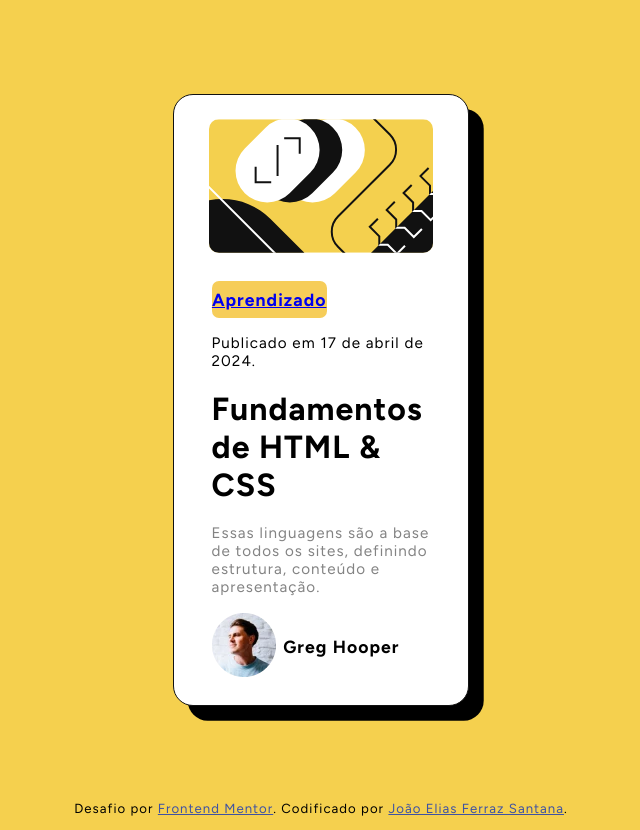
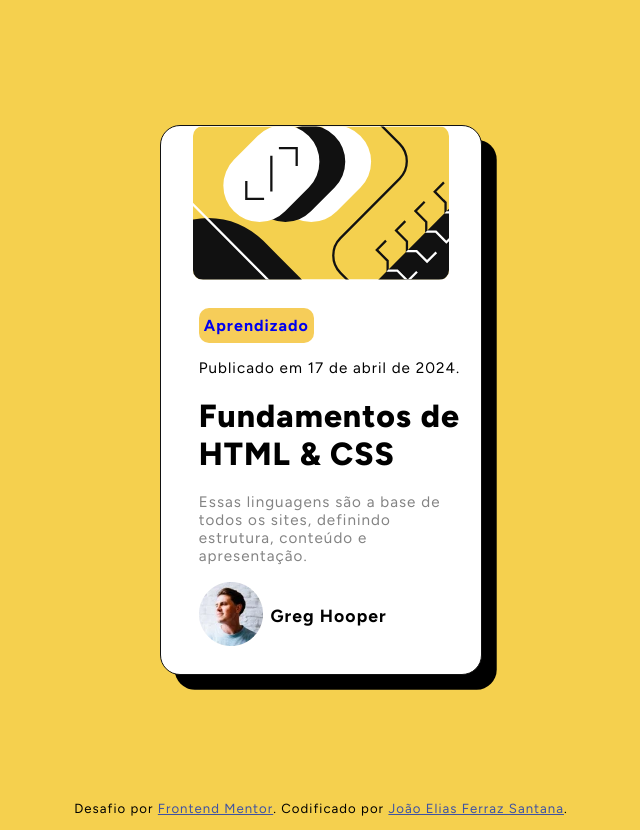
Before and after one commit to eng-joaoelias/blog-view, a plain HTML site: page index.html in a window 1280 px wide. Shown: the whole page, without its empty margins (319-959 px from the left). Drawn offline with Linux system fonts and the light colour scheme.

Commit message:
Envio final CSS

```diff
--- a/css/style.css
+++ b/css/style.css
@@ -1,155 +1,204 @@
 /* Importa a fonte Figtree do Google Fonts */
 @import url('https://fonts.googleapis.com/css2?family=Figtree:ital,wght@0,300..900;1,300..900&display=swap');
 
-/* Estiliza o texto de atribuição */
+/* Estilo para a atribuição no rodapé */
 .attribution {
-    font-size: 1.65vh; /* Define o tamanho da fonte */
+    font-size: 1.65vh; /* Define o tamanho da fonte em unidades de viewport height (vh) */
     text-align: center; /* Centraliza o texto */
     padding-bottom: 1.7vh; /* Adiciona espaço abaixo do texto */
 }
 
-/* Estiliza os links de atribuição */
+/* Estilo para links na atribuição */
 .attribution a {
-    color: hsl(228, 45%, 44%); /* Define a cor do link */
+    color: hsl(228, 45%, 44%); /* Define a cor dos links */
 }
 
-/* Reseta as propriedades de margem, padding, borda e espaçamento vertical */
+/* Estilo global */
 * {
-    font-family: "Figtree", sans-serif; /* Define a fonte padrão */
-    padding: 0; /* Reseta o padding */
-    margin: 0; /* Reseta a margem */
-    vertical-align: baseline; /* Alinha verticalmente ao baseline */
-    border: 0; /* Reseta a borda */
-    letter-spacing: 0.13vh; /* Define o espaçamento entre letras */
+    font-family: "Figtree", sans-serif; /* Define a fonte padrão para todo o documento */
+    padding: 0; /* Remove o preenchimento padrão */
+    margin: 0; /* Remove as margens padrão */
+    vertical-align: baseline; /* Alinha os elementos verticalmente na linha de base */
+    border: 0; /* Remove as bordas padrão */
+    letter-spacing: 0.13vh; /* Adiciona espaçamento entre letras */
 }
 
-/* Estiliza a imagem do blog */
+/* Estilo para imagens dentro da classe .img-blog */
 .principal .caixa-publicacao .img-blog {
-    border-radius: 10px; /* Adiciona bordas arredondadas */
+    border-radius: 30px; /* Define um raio de borda para as imagens */
 }
 
-/* Estiliza o corpo da página */
+/* Estilo para o corpo da página */
 body {
-    background-color: rgb(245, 208, 78); /* Define a cor de fundo */
+    background-color: rgb(245, 208, 78); /* Define a cor de fundo do corpo da página */
 }
 
-/* Estiliza o contêiner principal */
+/* Estilos para a seção principal */
 .principal {
-    display: flex; /* Usa flexbox para alinhar os elementos */
-    justify-content: center; /* Centraliza horizontalmente */
-    align-items: center; /* Centraliza verticalmente */
-    height: 100vh; /* Define a altura para ocupar a tela inteira */
+    display: flex; /* Define o layout da seção como flexível */
+    justify-content: center; /* Centraliza o conteúdo horizontalmente */
+    align-items: center; /* Centraliza o conteúdo verticalmente */
+    height: 100vh; /* Define a altura da seção principal como 100% da viewport height (vh) */
 }
 
-/* Estiliza o contêiner da publicação */
+/* Estilos para a caixa de publicação */
 .principal .caixa-publicacao {
-    background-color: rgb(255, 255, 255); /* Define a cor de fundo */
-    display: flex; /* Usa flexbox para alinhar os elementos */
-    flex-direction: column; /* Empilha os elementos verticalmente */
+    background-color: rgb(255, 255, 255); /* Define a cor de fundo da caixa de publicação */
+    display: flex; /* Define o layout da caixa como flexível */
+    flex-direction: column; /* Define a direção dos itens como coluna */
     align-items: center; /* Centraliza os itens horizontalmente */
     border: 0.12vw solid #111111; /* Adiciona uma borda sólida */
-    box-shadow: 1.15vw 1.15vw 0px #000000; /* Adiciona sombra */
-    border-radius: 20px; /* Adiciona bordas arredondadas */
-    width: 23vw; /* Define a largura */
+    box-shadow: 1.15vw 1.15vw 0px #000000; /* Adiciona uma sombra */
+    border-radius: 20px; /* Define um raio de borda */
+    width: 25vw; /* Define a largura da caixa de publicação */
     transition: 0.35s; /* Adiciona uma transição suave */
 }
 
-/* Estiliza o contêiner da publicação ao passar o mouse */
+/* Estilos para a caixa de publicação ao passar o mouse */
 .principal .caixa-publicacao:hover {
-    box-shadow: 1.7vw 1.7vw #000000; /* Adiciona uma sombra maior */
+    box-shadow: 1.7vw 1.7vw #000000; /* Altera a sombra ao passar o mouse */
     transition: 0.35s; /* Adiciona uma transição suave */
 }
 
-/* Estiliza a imagem da publicação */
-.principal .caixa-publicacao .img-blog {
-    padding-top: 3vh; /* Adiciona espaço acima da imagem */
+/* Estilos para a imagem dentro da classe .img-blog */
+.principal .caixa-publicacao .img-blog img {
+    border-radius: 10px; /* Define um raio de borda para a imagem */
+    width: 20vw; /* Define a largura da imagem */
 }
 
-/* Estiliza a imagem dentro da publicação */
-.principal .caixa-publicacao .img-blog img {
-    border-radius: 10px; /* Adiciona bordas arredondadas */
-    width: 17.5vw; /* Define a largura */
-}
-
-/* Estiliza a categoria da publicação */
+/* Estilos para a categoria de matéria */
 .principal .caixa-publicacao .conteudo-resumo-materia .categoria-materia {
-    background-color: rgb(246, 205, 89); /* Define a cor de fundo */
-    width: 9vw; /* Define a largura */
+    background-color: rgb(246, 205, 89); /* Define a cor de fundo da categoria */
+    width: 9vw; /* Define a largura da categoria */
     text-align: center; /* Centraliza o texto */
     padding-top: 1vh; /* Adiciona espaço acima do texto */
     padding-bottom: 1vh; /* Adiciona espaço abaixo do texto */
-    margin-bottom: 2vh; /* Adiciona espaço abaixo do elemento */
-    border-radius: 7px; /* Adiciona bordas arredondadas */
+    margin-bottom: 2vh; /* Adiciona espaço abaixo da categoria */
+    border-radius: 10px; /* Define um raio de borda */
+    margin-left: 1.7vw; /* Adiciona margem à esquerda */
+    word-wrap: break-word; /* Quebra a palavra longa em várias linhas */
+}
+
+/* Estilos para o link dentro da categoria */
+.principal .caixa-publicacao .conteudo-resumo-materia .categoria-materia p strong a {
+    text-decoration: none; /* Remove a decoração do link */
+}
+
+/* Estilos para links visitados dentro da categoria */
+.principal .caixa-publicacao .conteudo-resumo-materia .categoria-materia p strong a:visited {
+    color: #000000; /* Define a cor do link visitado */
+}
+
+/* Estilos ao passar o mouse sobre a categoria */
+.principal .caixa-publicacao .conteudo-resumo-materia .categoria-materia:hover {
+    cursor: pointer; /* Altera o cursor ao passar o mouse */
+}
+
+/* Estilos para o texto dentro da categoria */
+.principal .caixa-publicacao .conteudo-resumo-materia .categoria-materia p {
+    font-size: 2vh; /* Define o tamanho da fonte */
+}
+
+/* Estilos para a data de publicação */
+.principal .caixa-publicacao .conteudo-resumo-materia .data-publicacao-materia {
+    margin-top: 1vh; /* Adiciona espaço acima da data */
+    margin-bottom: 1vh; /* Adiciona espaço abaixo da data */
     margin-left: 1.7vw; /* Adiciona margem à esquerda */
 }
 
-/* Estiliza a categoria da publicação ao passar o mouse */
-.principal .caixa-publicacao .conteudo-resumo-materia .categoria-materia:hover {
-    cursor: pointer; /* Muda o cursor ao passar o mouse */
-}
-
-/* Estiliza o texto da categoria da publicação */
-.principal .caixa-publicacao .conteudo-resumo-materia .categoria-materia p {
-    font-size: 2.2vh; /* Define o tamanho da fonte */
-}
-
-/* Estiliza a data de publicação */
-.principal .caixa-publicacao .conteudo-resumo-materia .data-publicacao-materia {
-    margin-top: 1vh; /* Adiciona espaço acima do elemento */
-    margin-bottom: 1vh; /* Adiciona espaço abaixo do elemento */
-    margin-left: 1.7vw; /* Adiciona margem à esquerda */
-}
-
-/* Estiliza o texto da data de publicação */
+/* Estilos para o texto dentro da data de publicação */
 .principal .caixa-publicacao .conteudo-resumo-materia .data-publicacao-materia p {
     font-size: 1.9vh; /* Define o tamanho da fonte */
 }
 
-/* Estiliza o título da publicação */
+/* Estilos para o título da matéria */
 .principal .caixa-publicacao .conteudo-resumo-materia .titulo-materia {
-    margin-top: 2.5vh; /* Adiciona espaço acima do elemento */
-    margin-bottom: 2.5vh; /* Adiciona espaço abaixo do elemento */
+    margin-top: 2.5vh; /* Adiciona espaço acima do título */
+    margin-bottom: 2.5vh; /* Adiciona espaço abaixo do título */
     margin-left: 1.7vw; /* Adiciona margem à esquerda */
     transition: 0.3s; /* Adiciona uma transição suave */
 }
 
-/* Estiliza o título da publicação ao passar o mouse */
+/* Estilos para o texto dentro do título da matéria */
+.principal .caixa-publicacao .conteudo-resumo-materia .titulo-materia h1 {
+    font-size: 4vh; /* Define o tamanho da fonte */
+    font-weight: 800; /* Define o peso da fonte */
+}
+
+/* Estilos ao passar o mouse sobre o título da matéria */
 .principal .caixa-publicacao .conteudo-resumo-materia .titulo-materia:hover {
-    color: rgb(246, 210, 72); /* Muda a cor do texto */
-    cursor: pointer; /* Muda o cursor ao passar o mouse */
+    color: rgb(246, 210, 72); /* Altera a cor do texto ao passar o mouse */
+    cursor: pointer; /* Altera o cursor ao passar o mouse */
     transition: 0.3s; /* Adiciona uma transição suave */
 }
 
-/* Estiliza o conteúdo da publicação */
+/* Estilos para o conteúdo da matéria */
 .principal .caixa-publicacao .conteudo-resumo-materia {
-    padding-top: 3vh; /* Adiciona espaço acima do elemento */
-    padding-left: 2vh; /* Adiciona espaço à esquerda do elemento */
-    padding-right: 2vh; /* Adiciona espaço à direita do elemento */
-    padding-bottom: 3vh; /* Adiciona espaço abaixo do elemento */
+    padding-top: 3vh; /* Adiciona espaço acima do conteúdo */
+    padding-left: 2vh; /* Adiciona espaço à esquerda do conteúdo */
+    padding-right: 2vh; /* Adiciona espaço à direita do conteúdo */
+    padding-bottom: 3vh; /* Adiciona espaço abaixo do conteúdo */
 }
 
-/* Estiliza o resumo da publicação */
+/* Estilos para o resumo da matéria */
 .principal .caixa-publicacao .conteudo-resumo-materia .resumo-materia {
-    margin-bottom: 2vh; /* Adiciona espaço abaixo do elemento */
+    margin-bottom: 2vh; /* Adiciona espaço abaixo do resumo */
     margin-left: 1.7vw; /* Adiciona margem à esquerda */
 }
 
-/* Estiliza o texto do resumo da publicação */
+/* Estilos para o texto dentro do resumo da matéria */
 .principal .caixa-publicacao .conteudo-resumo-materia .resumo-materia p {
     font-size: 1.9vh; /* Define o tamanho da fonte */
     color: rgb(131, 131, 131); /* Define a cor do texto */
 }
 
-/* Estiliza as informações do autor */
+/* Estilos para as informações do autor */
 .principal .caixa-publicacao .conteudo-resumo-materia .info-autor {
-    display: flex; /* Usa flexbox para alinhar os elementos */
-    flex-direction: row; /* Alinha os elementos em linha */
+    display: flex; /* Define o layout das informações como flexível */
+    flex-direction: row; /* Define a direção dos itens como linha */
     align-items: center; /* Centraliza os itens verticalmente */
     margin-left: 1.7vw; /* Adiciona margem à esquerda */
 }
 
-/* Estiliza o nome do autor */
+/* Estilos para o nome do autor */
 .principal .caixa-publicacao .conteudo-resumo-materia .info-autor .nome-autor {
-    padding-left: 0.6vw; /* Adiciona espaço à esquerda do elemento */
+    padding-left: 0.6vw; /* Adiciona espaço à esquerda do nome do autor */
     font-size: 2.2vh; /* Define o tamanho da fonte */
 }
+
+/* Estilos para telas com largura máxima de 430px */
+@media only screen and (max-width: 430px) {
+    .principal .caixa-publicacao {
+        width: 95vw; /* Define a largura da caixa de publicação para 95% da largura da viewport */
+    }
+
+    .principal .caixa-publicacao .conteudo-resumo-materia .categoria-materia {
+        width: 20vw; /* Define a largura da categoria para 20% da largura da viewport */
+    }
+
+    .principal .caixa-publicacao .img-blog img {
+        width: 60vw; /* Define a largura da imagem para 60% da largura da viewport */
+    }
+
+    .principal .caixa-publicacao .conteudo-resumo-materia .info-autor .nome-autor {
+        padding-left: 1vw; /* Adiciona espaço à esquerda do nome do autor */
+    }
+}
+
+/* Estilos para telas com largura entre 431px e 600px */
+@media only screen and (min-width: 431px) and (max-width: 600px) {
+    .principal .caixa-publicacao {
+        width: 80vw; /* Define a largura da caixa de publicação para 80% da largura da viewport */
+    }
+}
+
+/* Estilos para telas com proporção de aspecto máxima de 9:16 */
+@media only screen and (max-aspect-ratio: 9/16) {
+    .principal .caixa-publicacao {
+        width: 70vw; /* Define a largura da caixa de publicação para 70% da largura da viewport */
+    }
+
+    .principal .caixa-publicacao .conteudo-resumo-materia .categoria-materia {
+        width: 25vw; /* Define a largura da categoria para 25% da largura da viewport */
+    }
+}
```
